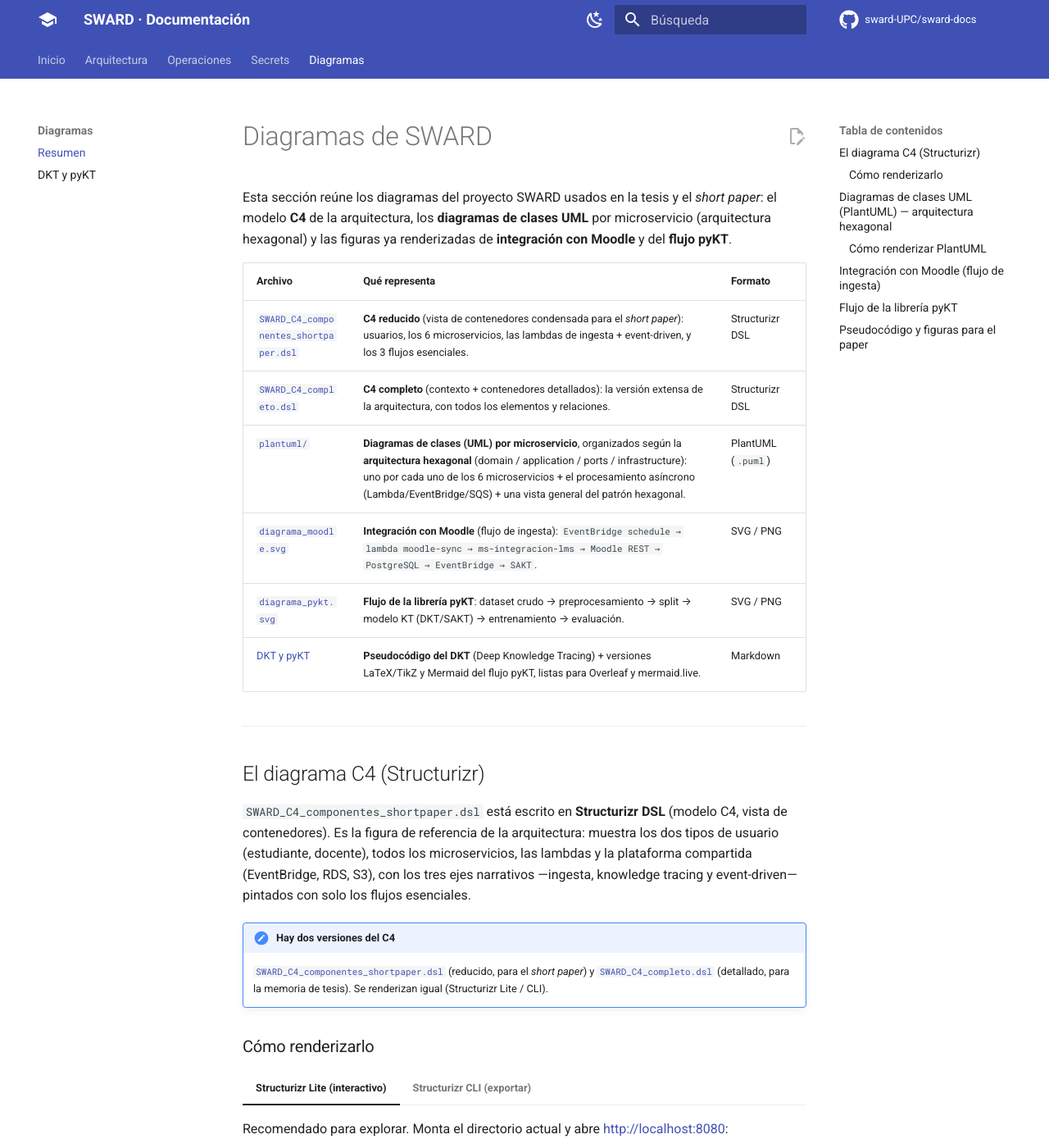
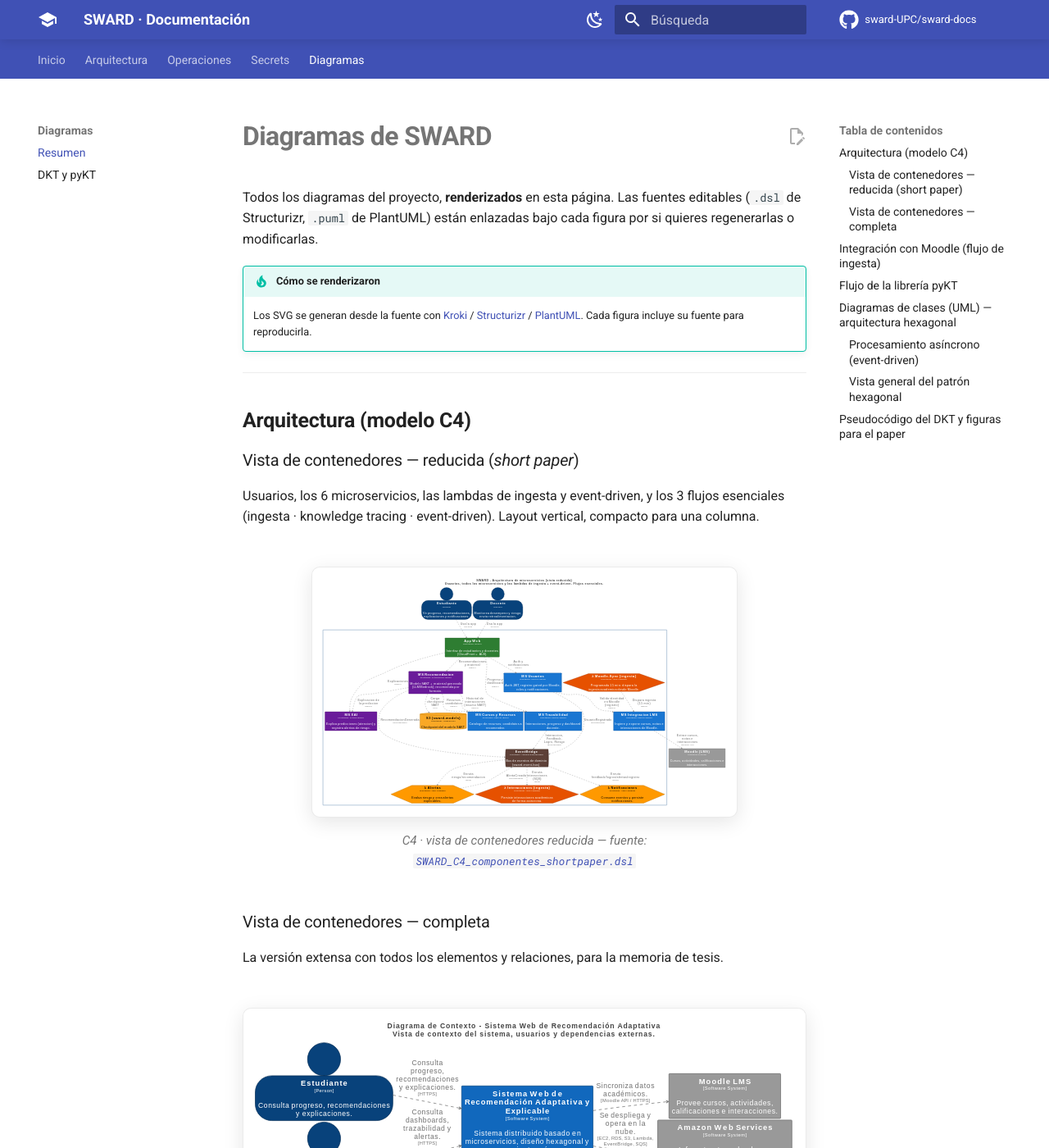
Before and after one commit to sward-UPC/sward-docs, an MkDocs documentation site: the page built from docs/diagramas.md, in a window 1280 px wide and 1400 px high. Shown: the whole window at 82% size. Built offline with MkDocs 1.6.1 and Material for MkDocs 9.7.7, drawn with Linux system fonts in a browser that asks for light colours; comment, search, counter and statistics services are not loaded; some of the changed text lies outside the part shown.

Commit message:
docs: renderiza todos los diagramas (PlantUML + C4) embebidos + diseño de marca SWARD

````diff
--- a/docs/diagramas.md
+++ b/docs/diagramas.md
@@ -1,152 +1,153 @@
 # Diagramas de SWARD
 
-Esta sección reúne los diagramas del proyecto SWARD usados en la tesis y el *short paper*: el
-modelo **C4** de la arquitectura, los **diagramas de clases UML** por microservicio (arquitectura
-hexagonal) y las figuras ya renderizadas de **integración con Moodle** y del **flujo pyKT**.
+Todos los diagramas del proyecto, **renderizados** en esta página. Las fuentes editables
+(`.dsl` de Structurizr, `.puml` de PlantUML) están enlazadas bajo cada figura por si quieres
+regenerarlas o modificarlas.
 
-| Archivo | Qué representa | Formato |
-|---------|----------------|---------|
-| [`SWARD_C4_componentes_shortpaper.dsl`](diagramas/SWARD_C4_componentes_shortpaper.dsl) | **C4 reducido** (vista de contenedores condensada para el *short paper*): usuarios, los 6 microservicios, las lambdas de ingesta + event-driven, y los 3 flujos esenciales. | Structurizr DSL |
-| [`SWARD_C4_completo.dsl`](diagramas/SWARD_C4_completo.dsl) | **C4 completo** (contexto + contenedores detallados): la versión extensa de la arquitectura, con todos los elementos y relaciones. | Structurizr DSL |
-| [`plantuml/`](#diagramas-de-clases-uml-plantuml-arquitectura-hexagonal) | **Diagramas de clases (UML) por microservicio**, organizados según la **arquitectura hexagonal** (domain / application / ports / infrastructure): uno por cada uno de los 6 microservicios + el procesamiento asíncrono (Lambda/EventBridge/SQS) + una vista general del patrón hexagonal. | PlantUML (`.puml`) |
-| [`diagrama_moodle.svg`](diagramas/diagrama_moodle.svg) | **Integración con Moodle** (flujo de ingesta): `EventBridge schedule → lambda moodle-sync → ms-integracion-lms → Moodle REST → PostgreSQL → EventBridge → SAKT`. | SVG / PNG |
-| [`diagrama_pykt.svg`](diagramas/diagrama_pykt.svg) | **Flujo de la librería pyKT**: dataset crudo → preprocesamiento → split → modelo KT (DKT/SAKT) → entrenamiento → evaluación. | SVG / PNG |
-| [DKT y pyKT](diagramas-dkt.md) | **Pseudocódigo del DKT** (Deep Knowledge Tracing) + versiones LaTeX/TikZ y Mermaid del flujo pyKT, listas para Overleaf y mermaid.live. | Markdown |
+!!! tip "Cómo se renderizaron"
+    Los SVG se generan desde la fuente con [Kroki](https://kroki.io) /
+    [Structurizr](https://structurizr.com) / [PlantUML](https://plantuml.com). Cada figura
+    incluye su fuente para reproducirla.
 
 ---
 
-## El diagrama C4 (Structurizr)
+## Arquitectura (modelo C4)
 
-`SWARD_C4_componentes_shortpaper.dsl` está escrito en **Structurizr DSL** (modelo C4, vista de
-contenedores). Es la figura de referencia de la arquitectura: muestra los dos tipos de usuario
-(estudiante, docente), todos los microservicios, las lambdas y la plataforma compartida (EventBridge,
-RDS, S3), con los tres ejes narrativos —ingesta, knowledge tracing y event-driven— pintados con solo
-los flujos esenciales.
+### Vista de contenedores — reducida (*short paper*)
 
-!!! note "Hay dos versiones del C4"
-    [`SWARD_C4_componentes_shortpaper.dsl`](diagramas/SWARD_C4_componentes_shortpaper.dsl) (reducido,
-    para el *short paper*) y [`SWARD_C4_completo.dsl`](diagramas/SWARD_C4_completo.dsl) (detallado,
-    para la memoria de tesis). Se renderizan igual (Structurizr Lite / CLI).
+Usuarios, los 6 microservicios, las lambdas de ingesta y event-driven, y los 3 flujos esenciales
+(ingesta · knowledge tracing · event-driven). Layout vertical, compacto para una columna.
 
-### Cómo renderizarlo
+<figure markdown>
+![C4 reducido de SWARD](diagramas/render/SWARD_C4_componentes_shortpaper.svg){ width="520" }
+<figcaption>C4 · vista de contenedores reducida — fuente:
+<a href="diagramas/SWARD_C4_componentes_shortpaper.dsl"><code>SWARD_C4_componentes_shortpaper.dsl</code></a></figcaption>
+</figure>
 
-=== "Structurizr Lite (interactivo)"
+### Vista de contenedores — completa
 
-    Recomendado para explorar. Monta el directorio actual y abre <http://localhost:8080>:
+La versión extensa con todos los elementos y relaciones, para la memoria de tesis.
 
-    ```bash
-    docker run -it --rm -p 8080:8080 \
-      -v "$PWD":/usr/local/structurizr \
-      structurizr/lite
-    ```
-
-    Structurizr Lite busca un `workspace.dsl` por defecto; si tu archivo se llama distinto,
-    renómbralo o crea un enlace:
-
-    ```bash
-    ln -sf SWARD_C4_componentes_shortpaper.dsl workspace.dsl
-    ```
-
-=== "Structurizr CLI (exportar)"
-
-    Para exportar a imagen o Mermaid para el paper:
-
-    ```bash
-    structurizr-cli export \
-      -workspace SWARD_C4_componentes_shortpaper.dsl \
-      -format mermaid
-    # también: -format plantuml | png | svg (según necesites)
-    ```
-
-!!! tip
-    El propio `.dsl` lleva estos comandos documentados en su cabecera de comentario.
-
----
-
-## Diagramas de clases UML (PlantUML) — arquitectura hexagonal
-
-La carpeta `plantuml/` contiene los **diagramas de clases** de cada microservicio, estructurados por
-las capas de la **arquitectura hexagonal**: `domain` (entidades, value objects, puertos),
-`application` (casos de uso) e `infrastructure` (adaptadores `in_`/`out_`).
-
-| Archivo | Microservicio / vista |
-|---------|------------------------|
-| [`Microservicio_de_Usuarios.puml`](diagramas/plantuml/Microservicio_de_Usuarios.puml) | MS Usuarios (auth, registro, roles, notificaciones) |
-| [`Microservicio_de_Integracion_LMS.puml`](diagramas/plantuml/Microservicio_de_Integracion_LMS.puml) | MS Integración LMS (sincronización Moodle) |
-| [`Microservicio_de_Cursos_y_Recursos.puml`](diagramas/plantuml/Microservicio_de_Cursos_y_Recursos.puml) | MS Cursos y Recursos (catálogo) |
-| [`Microservicio_de_Trazabilidad.puml`](diagramas/plantuml/Microservicio_de_Trazabilidad.puml) | MS Trazabilidad (interacciones, dashboard docente) |
-| [`Microservicio_de_Recomendacion.puml`](diagramas/plantuml/Microservicio_de_Recomendacion.puml) | MS Recomendación (SAKT + material LLM) |
-| [`Microservicio_XAI.puml`](diagramas/plantuml/Microservicio_XAI.puml) | MS XAI (explicaciones + alertas) |
-| [`Procesamiento_asincrono_con_Lambda_EventBridge_y_SQS.puml`](diagramas/plantuml/Procesamiento_asincrono_con_Lambda_EventBridge_y_SQS.puml) | Flujo event-driven (lambdas + EventBridge + SQS) |
-| [`Vista_general_hexagonal_por_microservicio.puml`](diagramas/plantuml/Vista_general_hexagonal_por_microservicio.puml) | Vista general del patrón hexagonal aplicado |
-| [`00_Clases_Hexagonal_combinado.puml`](diagramas/plantuml/00_Clases_Hexagonal_combinado.puml) | Versión combinada (todos en un solo archivo) |
-
-### Cómo renderizar PlantUML
-
-=== "VS Code (recomendado)"
-
-    Extensión *PlantUML* (jebbs) → abrir el `.puml` → `Alt+D` (preview) o exportar a PNG/SVG.
-
-=== "Servidor web (sin instalar nada)"
-
-    Pegar el contenido en <https://www.plantuml.com/plantuml> → descargar PNG/SVG.
-
-=== "CLI local (requiere Java)"
-
-    ```bash
-    # instala el jar de plantuml (o brew install plantuml) y exporta toda la carpeta
-    plantuml -tsvg plantuml/*.puml        # SVG vectorial (ideal para LaTeX/web)
-    plantuml -tpng plantuml/*.puml        # PNG para Word
-    ```
-
-!!! info
-    Se incluye solo la **fuente** `.puml` (editable y versionable); las imágenes se generan con
-    cualquiera de las opciones anteriores. Es la contraparte UML del C4: el C4 muestra la
-    arquitectura **entre** servicios; estos diagramas muestran las clases **dentro** de cada servicio.
+<figure markdown>
+![C4 completo de SWARD](diagramas/render/SWARD_C4_completo.svg){ width="760" }
+<figcaption>C4 · vista completa — fuente:
+<a href="diagramas/SWARD_C4_completo.dsl"><code>SWARD_C4_completo.dsl</code></a></figcaption>
+</figure>
 
 ---
 
 ## Integración con Moodle (flujo de ingesta)
 
-Flujo de datos desde Moodle hasta SAKT, según la arquitectura real de SWARD:
-`lambda moodle-sync → ms-integracion-lms → Moodle REST API → PostgreSQL → EventBridge → SAKT`.
+`EventBridge schedule → λ moodle-sync → ms-integracion-lms → Moodle REST → PostgreSQL → EventBridge → SAKT`.
 
-![Diagrama de integración con Moodle](diagramas/diagrama_moodle.svg){ width="380" }
+<figure markdown>
+![Integración con Moodle](diagramas/diagrama_moodle.svg){ width="420" }
+<figcaption>Pipeline de ingesta de datos académicos desde Moodle.</figcaption>
+</figure>
 
-> Fuentes para regenerarlo (TikZ) en [DKT y pyKT](diagramas-dkt.md#diagrama-integracion-con-moodle-flujo-de-ingesta).
+## Flujo de la librería pyKT
+
+Dataset crudo → preprocesamiento → split K-Fold → modelo KT (DKT/SAKT) → entrenamiento → evaluación.
+
+<figure markdown>
+![Flujo pyKT](diagramas/diagrama_pykt.svg){ width="680" }
+<figcaption>Pipeline de entrenamiento/evaluación con pyKT.</figcaption>
+</figure>
 
 ---
 
-## Flujo de la librería pyKT
+## Diagramas de clases (UML) — arquitectura hexagonal
 
-Pipeline de *benchmarking* de Knowledge Tracing: del dataset crudo a la evaluación del modelo
-(preprocesamiento → split → modelo KT → entrenamiento → métricas AUC/ACC).
+Un diagrama de clases por microservicio, estructurado por las capas de la **arquitectura hexagonal**
+(`domain` · `application` · `ports` · `infrastructure/adapters {in_, out_}`). El C4 muestra la
+arquitectura **entre** servicios; estos muestran las clases **dentro** de cada uno.
 
-![Diagrama del flujo pyKT](diagramas/diagrama_pykt.svg){ width="640" }
+=== "MS Usuarios"
+    <figure markdown>
+    ![Clases — MS Usuarios](diagramas/render/Microservicio_de_Usuarios.svg)
+    <figcaption>Auth JWT, registro gated por Moodle, roles y notificaciones.</figcaption>
+    </figure>
 
-> Fuentes (Mermaid y TikZ) y el **pseudocódigo del DKT** en [DKT y pyKT](diagramas-dkt.md).
+=== "MS Integración LMS"
+    <figure markdown>
+    ![Clases — MS Integración LMS](diagramas/render/Microservicio_de_Integracion_LMS.svg)
+    <figcaption>Sincronización con Moodle (cursos, notas, interacciones).</figcaption>
+    </figure>
 
-!!! note "SVG vs PNG"
-    `diagrama_moodle.*` y `diagrama_pykt.*` ya están **renderizados**. El SVG es vectorial (no
-    pixela, ideal para LaTeX/web); el PNG ([Moodle](diagramas/diagrama_moodle.png) ·
-    [pyKT](diagramas/diagrama_pykt.png)) es para Word u herramientas que no aceptan SVG.
+=== "MS Cursos y Recursos"
+    <figure markdown>
+    ![Clases — MS Cursos y Recursos](diagramas/render/Microservicio_de_Cursos_y_Recursos.svg)
+    <figcaption>Catálogo de cursos y recursos; candidatos a recomendar.</figcaption>
+    </figure>
+
+=== "MS Trazabilidad"
+    <figure markdown>
+    ![Clases — MS Trazabilidad](diagramas/render/Microservicio_de_Trazabilidad.svg)
+    <figcaption>Interacciones, progreso y dashboard docente.</figcaption>
+    </figure>
+
+=== "MS Recomendación"
+    <figure markdown>
+    ![Clases — MS Recomendación](diagramas/render/Microservicio_de_Recomendacion.svg)
+    <figcaption>Modelo SAKT + material generado (LLM/Bedrock).</figcaption>
+    </figure>
+
+=== "MS XAI"
+    <figure markdown>
+    ![Clases — MS XAI](diagramas/render/Microservicio_XAI.svg)
+    <figcaption>Explicaciones (atención) y alertas de riesgo.</figcaption>
+    </figure>
+
+### Procesamiento asíncrono (event-driven)
+
+<figure markdown>
+![Procesamiento asíncrono con Lambda, EventBridge y SQS](diagramas/render/Procesamiento_asincrono_con_Lambda_EventBridge_y_SQS.svg){ width="700" }
+<figcaption>Lambdas + EventBridge + SQS: ingesta y reacción a eventos de dominio.</figcaption>
+</figure>
+
+### Vista general del patrón hexagonal
+
+<figure markdown>
+![Vista general hexagonal](diagramas/render/Vista_general_hexagonal_por_microservicio.svg){ width="640" }
+<figcaption>Capas y dependencias del patrón Ports &amp; Adapters aplicado a cada microservicio.</figcaption>
+</figure>
+
+??? note "Fuentes PlantUML y cómo regenerar"
+    Las fuentes `.puml` editables están en
+    [`docs/diagramas/plantuml/`](https://github.com/sward-UPC/sward-docs/tree/main/docs/diagramas/plantuml)
+    (una por microservicio + el flujo async + la vista general + una versión combinada).
+
+    === "VS Code"
+        Extensión *PlantUML* (jebbs) → abrir el `.puml` → `Alt+D` (preview) o exportar a SVG/PNG.
+    === "Sin instalar nada"
+        Pegar el contenido en <https://www.plantuml.com/plantuml> y descargar SVG/PNG.
+    === "CLI / Kroki"
+        ```bash
+        # PlantUML local (requiere Java)
+        plantuml -tsvg docs/diagramas/plantuml/*.puml
+        # o vía Kroki (POST con User-Agent de navegador)
+        curl -s -H "User-Agent: Mozilla/5.0" --data-binary @diagrama.puml \
+          https://kroki.io/plantuml/svg -o diagrama.svg
+        ```
+
+??? note "Cómo renderizar el C4 (Structurizr)"
+    === "Structurizr Lite (interactivo)"
+        ```bash
+        # desde docs/diagramas/, abre http://localhost:8080
+        docker run -it --rm -p 8080:8080 -v "$PWD":/usr/local/structurizr structurizr/lite
+        ln -sf SWARD_C4_componentes_shortpaper.dsl workspace.dsl   # Lite busca workspace.dsl
+        ```
+    === "CLI / Kroki"
+        ```bash
+        structurizr-cli export -workspace SWARD_C4_completo.dsl -format svg
+        # o Kroki:
+        curl -s -H "User-Agent: Mozilla/5.0" --data-binary @SWARD_C4_completo.dsl \
+          https://kroki.io/structurizr/svg -o c4.svg
+        ```
 
 ---
 
-## Pseudocódigo y figuras para el paper
+## Pseudocódigo del DKT y figuras para el paper
 
-La página [DKT y pyKT](diagramas-dkt.md) contiene:
-
-- El **pseudocódigo del DKT** (entrenamiento e inferencia), con la codificación one-hot `2M`,
-  la pérdida BCE y las métricas (AUC, Accuracy).
-- La **versión LaTeX** (`algorithm2e`) del algoritmo, lista para Overleaf → PDF/imagen.
-- El **flujo pyKT** en **Mermaid** (para mermaid.live) y en **TikZ** (horizontal y vertical, para
-  *short paper* a 1 o 2 columnas IEEE/ACM/Springer).
-- Una variante "fiel al repo pykt-toolkit" (split K-Fold dentro de `data_preprocess.py`,
-  entrenamiento con `wandb`, ajuste de hiperparámetros opcional).
-
-**Render rápido:**
-
-- **Mermaid** → pegar el bloque en <https://mermaid.live> → *Actions → Export → PNG/SVG*.
-- **LaTeX/TikZ** → pegar en un *Blank Project* de <https://overleaf.com> → *Recompile* →
-  *Download PDF* (con `standalone` el PDF sale recortado al diagrama).
+El pseudocódigo del **DKT** (con la versión LaTeX para Overleaf y el flujo pyKT en Mermaid/TikZ)
+está en la página [**Pseudocódigo DKT**](diagramas-dkt.md), listo para el *short paper*.
--- /dev/null
+++ b/docs/stylesheets/extra.css
@@ -0,0 +1,77 @@
+/* ============================================================
+   SWARD · Documentación — estilos de marca y pulido visual
+   ============================================================ */
+
+/* ---- Paleta de marca SWARD (indigo/violeta, igual que la app) ---- */
+:root {
+  --md-primary-fg-color: #4f46e5;
+  --md-primary-fg-color--light: #6366f1;
+  --md-primary-fg-color--dark: #4338ca;
+  --md-accent-fg-color: #7c3aed;
+  --md-typeset-a-color: #4f46e5;
+}
+[data-md-color-scheme="slate"] {
+  --md-typeset-a-color: #a5b4fc;
+  --md-accent-fg-color: #a78bfa;
+}
+
+/* ---- Figuras / diagramas ----
+   Los SVG (PlantUML / C4) tienen texto oscuro sobre fondo transparente;
+   les damos un fondo blanco para que se lean también en modo oscuro. */
+.md-typeset figure {
+  margin: 1.6rem auto;
+  max-width: 100%;
+}
+.md-typeset figure img {
+  background: #ffffff;
+  border: 1px solid rgba(0, 0, 0, 0.08);
+  border-radius: 10px;
+  padding: 12px;
+  box-shadow: 0 6px 24px rgba(0, 0, 0, 0.10);
+  max-width: 100%;
+  height: auto;
+}
+.md-typeset figcaption {
+  font-size: 0.76rem;
+  color: var(--md-default-fg-color--light);
+  margin-top: 0.55rem;
+}
+
+/* ---- Tarjetas (grid cards) del landing ---- */
+.md-typeset .grid.cards > :is(ul, ol) > li,
+.md-typeset .grid > .card {
+  border-radius: 12px;
+  transition: transform 0.15s ease, box-shadow 0.15s ease, border-color 0.15s ease;
+}
+.md-typeset .grid.cards > :is(ul, ol) > li:hover {
+  transform: translateY(-3px);
+  box-shadow: 0 10px 30px rgba(79, 70, 229, 0.16);
+  border-color: var(--md-accent-fg-color);
+}
+
+/* ---- Títulos con más carácter ---- */
+.md-typeset h1 {
+  font-weight: 800;
+  letter-spacing: -0.02em;
+}
+.md-typeset h2 {
+  font-weight: 700;
+  letter-spacing: -0.01em;
+}
+
+/* ---- Detalles finos ---- */
+.md-typeset table:not([class]) {
+  border-radius: 8px;
+  overflow: hidden;
+}
+.md-typeset pre > code {
+  border-radius: 8px;
+}
+.md-header {
+  box-shadow: 0 2px 12px rgba(0, 0, 0, 0.12);
+}
+
+/* Badges/“pills” en línea (si se usan en el landing) */
+.md-typeset .twemoji {
+  vertical-align: -0.12em;
+}
--- a/mkdocs.yml
+++ b/mkdocs.yml
@@ -39,7 +39,12 @@ theme:
     - content.code.copy
     - content.tabs.link
     - content.action.edit
+    - content.tooltips
+    - navigation.footer
     - toc.follow
+
+extra_css:
+  - stylesheets/extra.css
 
 nav:
   - Inicio: index.md
````
Also changed, not shown: docs/diagramas/render/00_Clases_Hexagonal_combinado.svg (added), docs/diagramas/render/Microservicio_XAI.svg (added), docs/diagramas/render/Microservicio_de_Cursos_y_Recursos.svg (added), docs/diagramas/render/Microservicio_de_Integracion_LMS.svg (added), docs/diagramas/render/Microservicio_de_Recomendacion.svg (added), docs/diagramas/render/Microservicio_de_Trazabilidad.svg (added), docs/diagramas/render/Microservicio_de_Usuarios.svg (added), docs/diagramas/render/Procesamiento_asincrono_con_Lambda_EventBridge_y_SQS.svg (added), docs/diagramas/render/SWARD_C4_completo.svg (added), docs/diagramas/render/SWARD_C4_componentes_shortpaper.svg (added), docs/diagramas/render/Vista_general_hexagonal_por_microservicio.svg (added).
